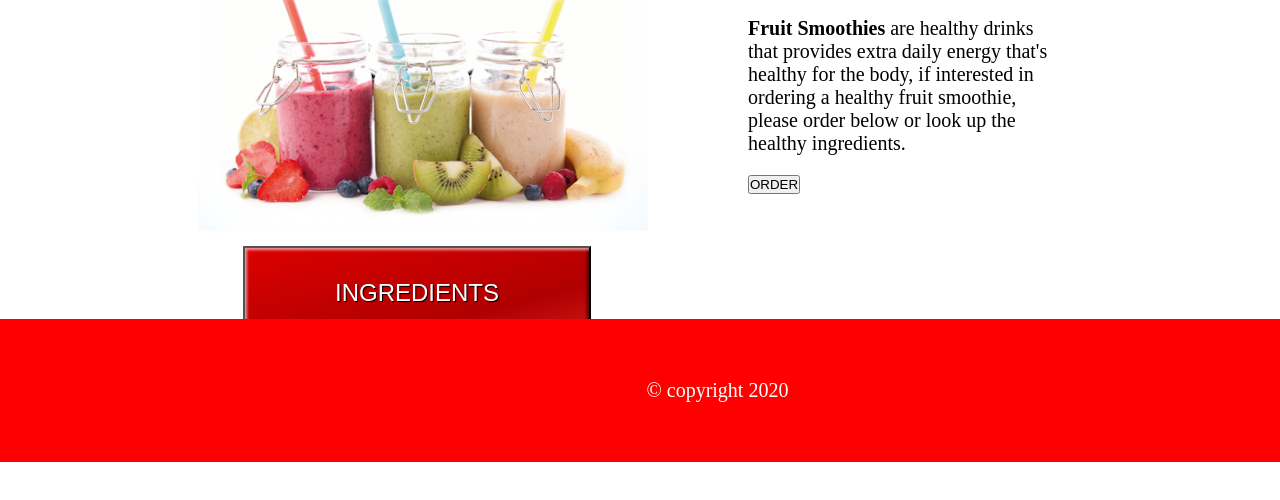
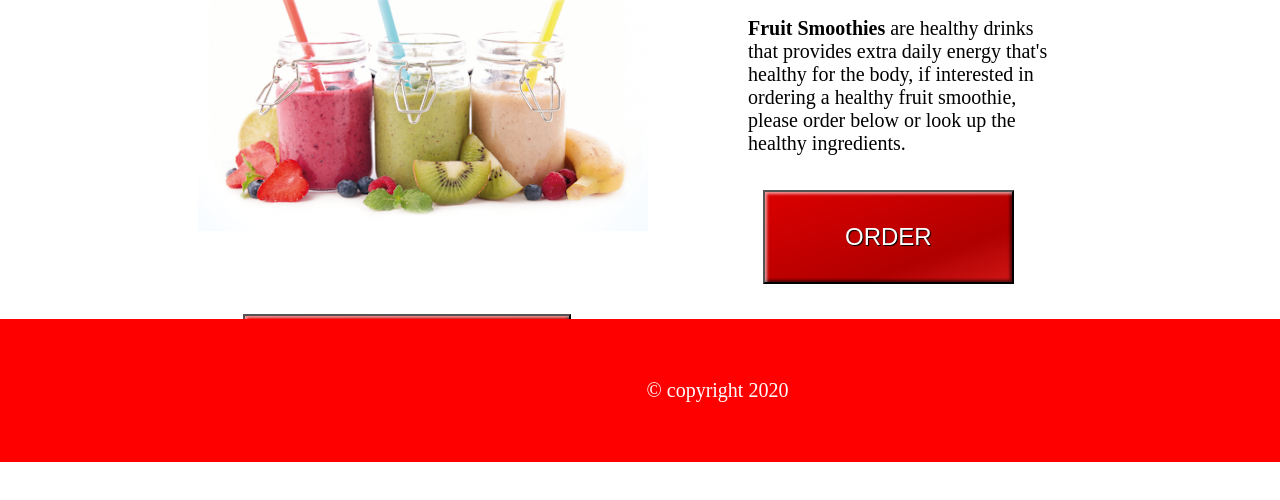
Before and after one commit to paulcjcoding/week3beginnerfinal, a plain HTML site: page index.html in a window 1280 px wide. Shown: the part 338-838 px from the top of the page. Drawn offline with Linux system fonts and the light colour scheme.

Commit message:
second commit

```diff
--- a/css/main.css
+++ b/css/main.css
@@ -88,7 +88,7 @@
    .styled {
 
     line-height: 2.5;
-    padding: 15px 90px;
+    padding: 15px 80px;
 
     font-size: 1.5em;
     margin: 15px;
--- a/index.html
+++ b/index.html
@@ -40,10 +40,10 @@
         <div class="cta">
             <p><strong>Fruit Smoothies</strong> are healthy drinks that provides extra daily energy that's healthy for the body, if interested in ordering a healthy fruit smoothie, please order below or look up the healthy ingredients.</p>
 
-             <button class="favorite-styled"
-             type="button">ORDER</button>
-             <button class="favorite styled"
-             type="button">INGREDIENTS</button>
+            <button class="favorite styled"
+            type="button">ORDER</button>
+            <button class="favorite styled"
+            type="button">INGREDIENTS</button>
             </div>
         </section>
 
```
